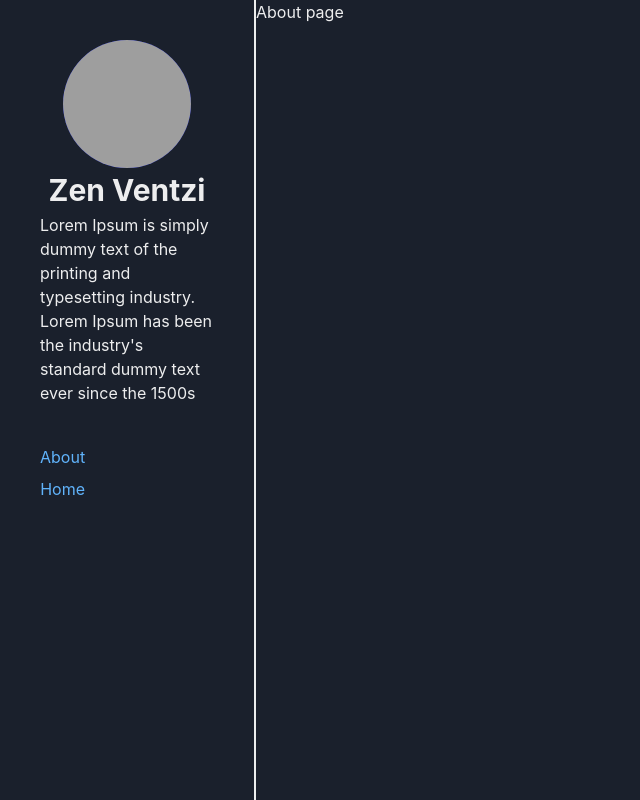
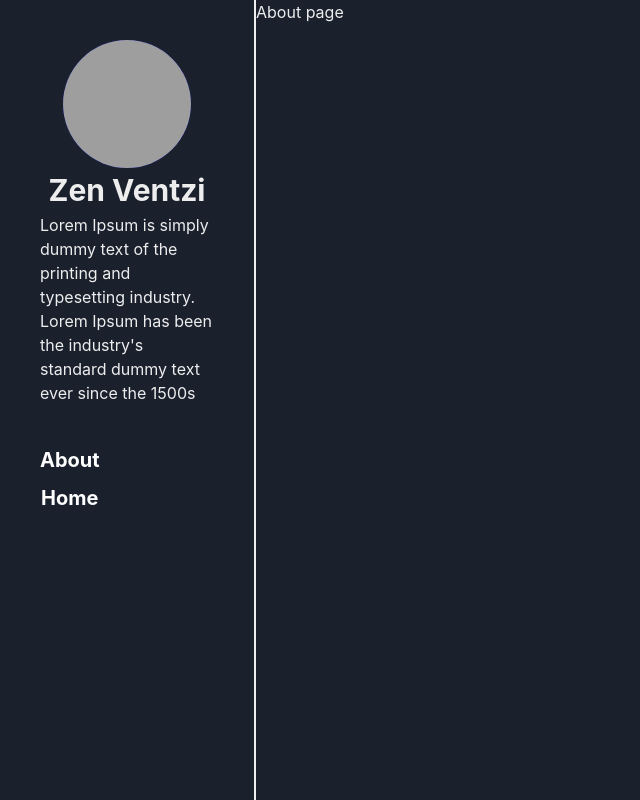
Before and after one commit to zenVentzi/blog, a Next.js app: page /about in a window 1280 px wide. Shown: the whole page, without its empty margins (0-640 px from the left). Built offline with nearby package versions, Linux system fonts and the light colour scheme; grey boxes are pictures that could not be loaded.

Commit message:
change sidebar links style

```diff
--- a/modules/common/layout/Sidebar.tsx
+++ b/modules/common/layout/Sidebar.tsx
@@ -1,7 +1,21 @@
-import { Box, Avatar, Flex, Text, Button, VStack } from '@chakra-ui/react';
+import {
+  Box,
+  Avatar,
+  Flex,
+  Text,
+  Button,
+  VStack,
+  LinkProps,
+} from '@chakra-ui/react';
 import CustomLink from '../CustomLink';
 
 const Sidebar = () => {
+  const linkStyle: LinkProps = {
+    color: 'white',
+    fontWeight: 'bold',
+    fontSize: 'xl',
+  };
+
   return (
     <Box
       h="100%"
@@ -31,8 +45,12 @@ const Sidebar = () => {
         </Text>
         <Box h="10" />
         <VStack alignSelf="flex-start">
-          <CustomLink href="/about">About</CustomLink>
-          <CustomLink href="/">Home</CustomLink>
+          <CustomLink otherProps={linkStyle} href="/about">
+            About
+          </CustomLink>
+          <CustomLink otherProps={linkStyle} href="/">
+            Home
+          </CustomLink>
         </VStack>
       </Flex>
     </Box>
```
